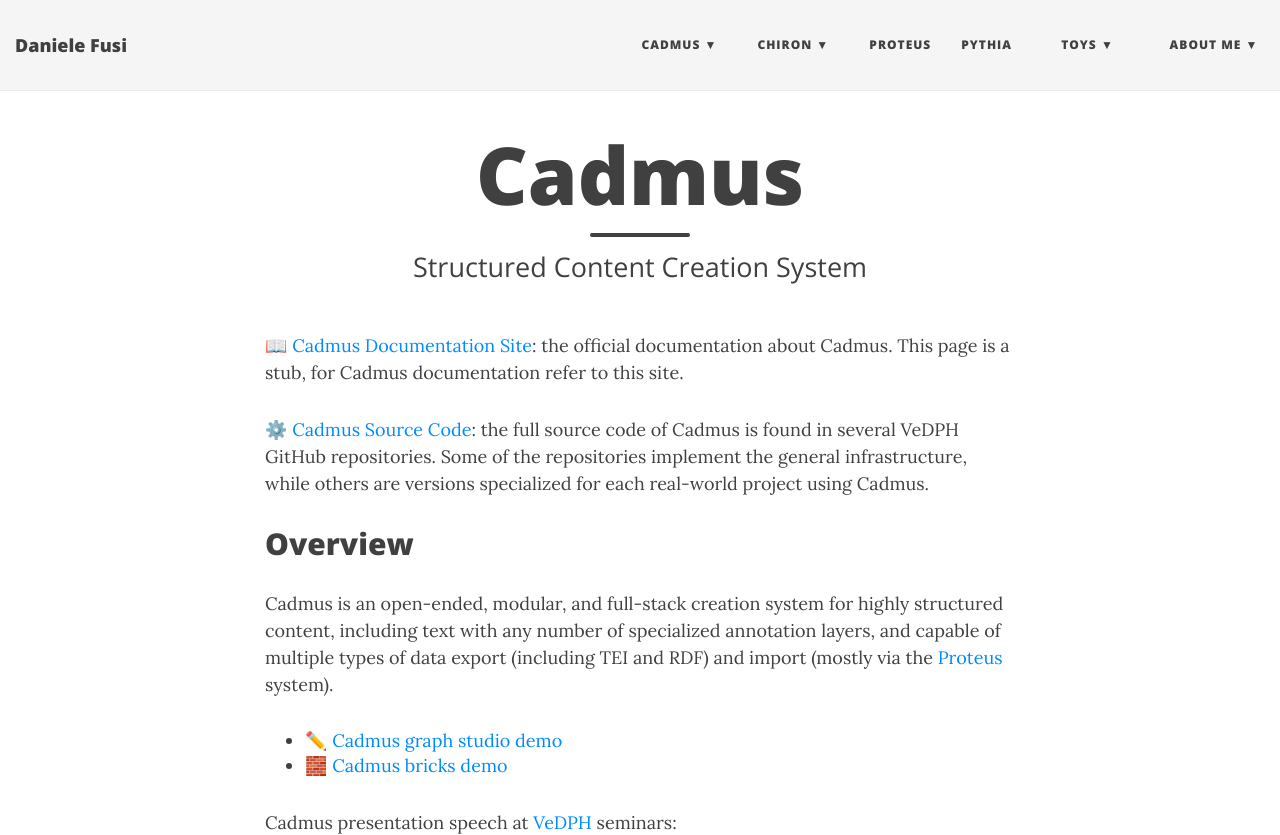
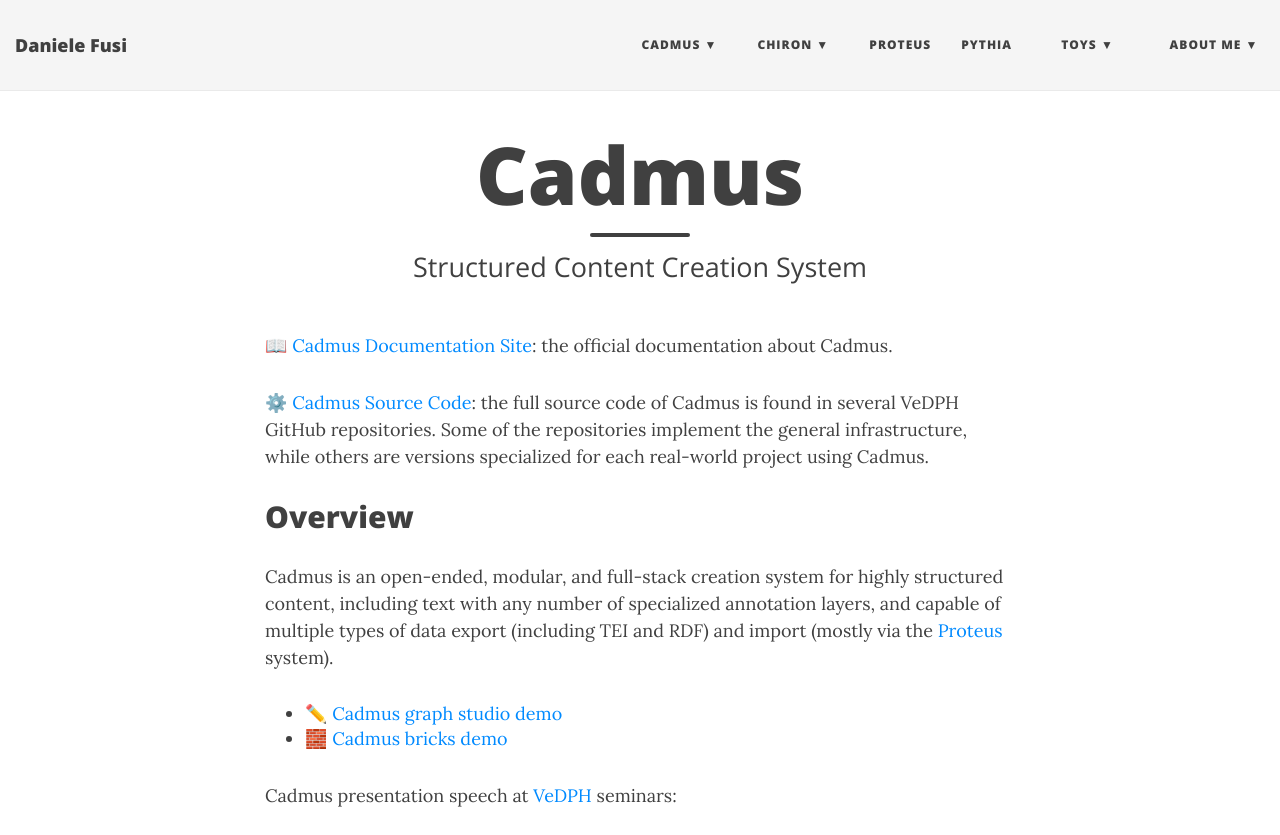
Before and after one commit to Myrmex/overview, a Jekyll site: the page built from cadmus.md, in a window 1280 px wide and 900 px high, cut to the strip 0-835 px from the top of the window. Built offline with Jekyll 4.4.1, drawn with Linux system fonts in a browser that asks for light colours; nearby versions of some CDN libraries.

Commit message:
Update cadmus.md

```diff
--- a/cadmus.md
+++ b/cadmus.md
@@ -4,7 +4,7 @@ title: Cadmus
 subtitle: Structured Content Creation System
 ---
 
-📖 [Cadmus Documentation Site](https://vedph.github.io/cadmus-doc): the official documentation about Cadmus. This page is a stub, for Cadmus documentation refer to this site.
+📖 [Cadmus Documentation Site](https://vedph.github.io/cadmus-doc): the official documentation about Cadmus.
 
 ⚙️ [Cadmus Source Code](https://github.com/vedph/): the full source code of Cadmus is found in several VeDPH GitHub repositories. Some of the repositories implement the general infrastructure, while others are versions specialized for each real-world project using Cadmus.
 
```
